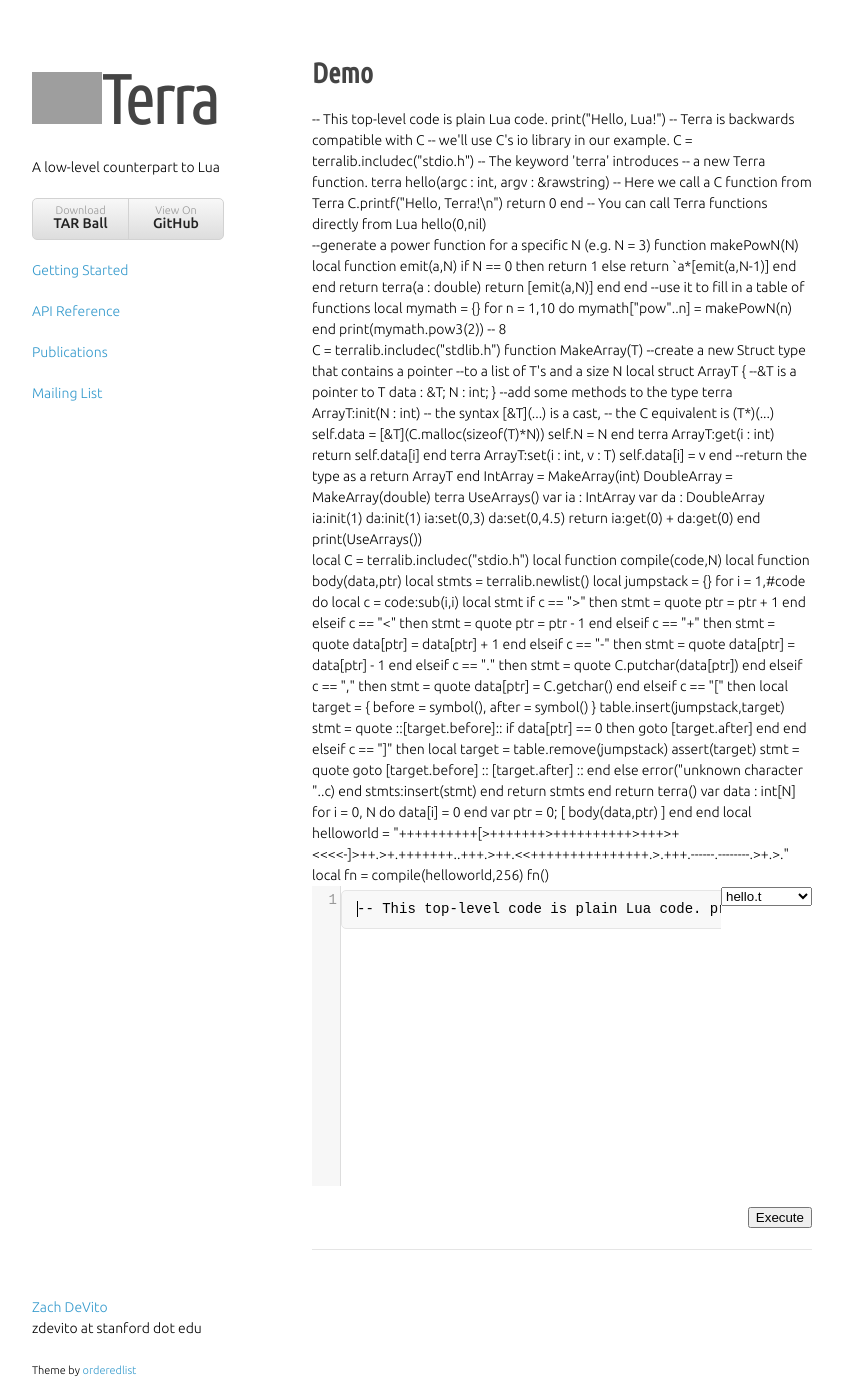
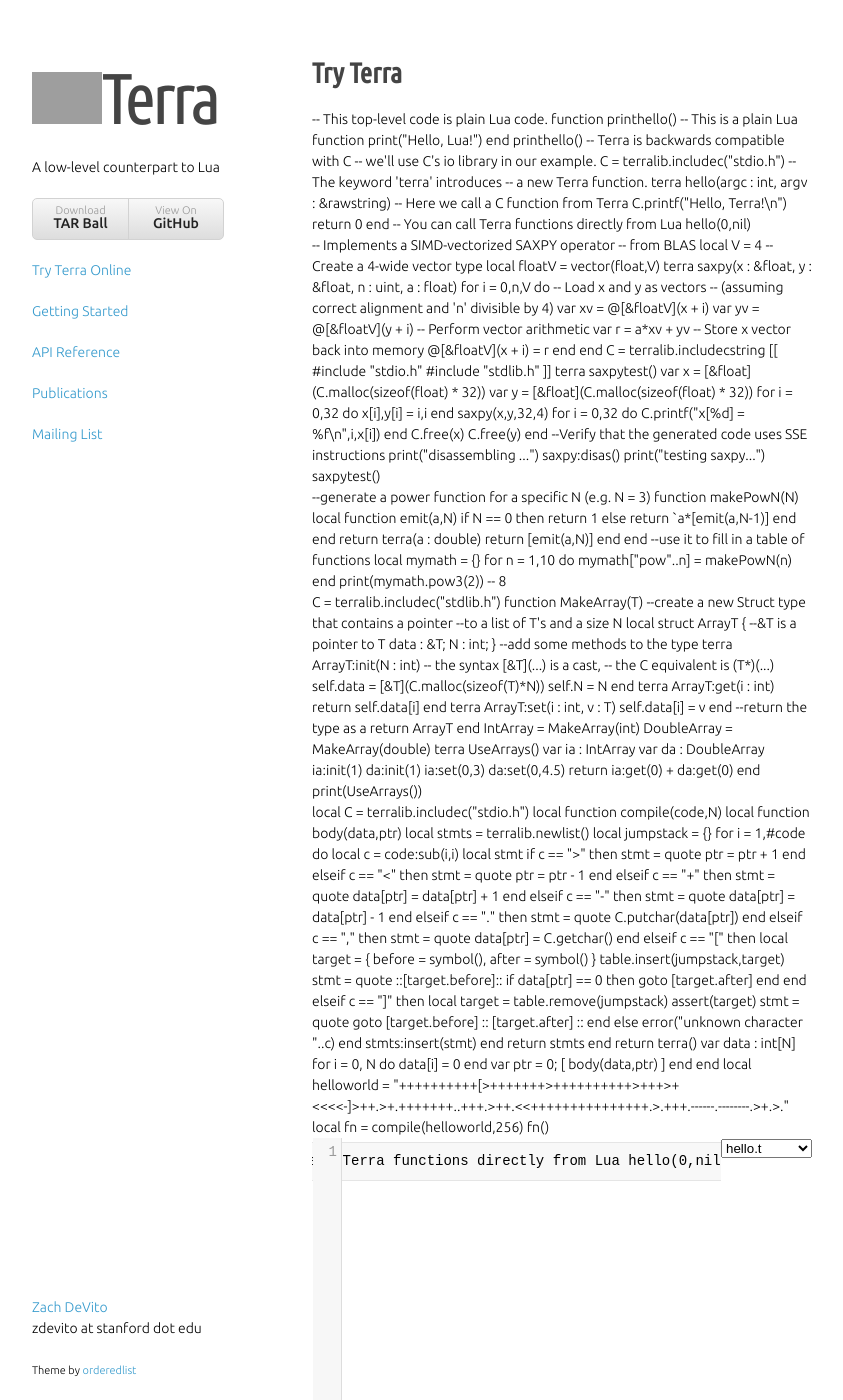
Before and after one commit to terralang/terra, a Jekyll site: the page built from demo.html, in a window 1280 px wide and 1400 px high. Shown: the whole window, without its empty margins (218-1061 px from the left). Built offline with Jekyll 4.4.1, drawn with Linux system fonts in a browser that asks for light colours; nearby versions of some CDN libraries; some web fonts are replaced; library files that are not in the unit come from our copies; grey boxes are pictures that could not be loaded.

Commit message:
linking demo to main page.

```diff
--- a/_layouts/post.html
+++ b/_layouts/post.html
@@ -35,6 +35,7 @@
         <ul>
           <li><a href="https://github.com/zdevito/terra/tarball/master">Download <strong>TAR Ball</strong></a></li><li><a href="http://github.com/zdevito/terra">View On <strong>GitHub</strong></a></li>
         </ul>
+        <p><a href="demo.html">Try Terra Online</a></p>
         <p><a href="getting-started.html" >Getting Started</a></p>
         <p><a href="api.html" >API Reference</a></p>
         <p><a href="publications.html">Publications</a></p>
--- a/demo.html
+++ b/demo.html
@@ -1,11 +1,18 @@
 ---
 layout: post
-title: Terra Demo
+title: Try Terra
 ---
-<h1 id='installing_terra'>Demo</h1>
+<link rel="stylesheet" href="stylesheets/codemirror.css">
+<script src="javascripts/codemirror.js"></script>
+<script src="javascripts/lua.js"></script>
+<h1 id='installing_terra'>Try Terra</h1>
 <div class="example" id="hello.t" >
 -- This top-level code is plain Lua code.
-print("Hello, Lua!")
+function printhello()
+    -- This is a plain Lua function
+    print("Hello, Lua!")
+end
+printhello()
 
 -- Terra is backwards compatible with C
 -- we'll use C's io library in our example.
@@ -22,6 +29,53 @@
 -- You can call Terra functions directly from Lua
 hello(0,nil)
 </div>
+
+<div class="example" id="vectors.t">
+
+-- Implements a SIMD-vectorized SAXPY operator
+-- from BLAS
+local V = 4
+-- Create a 4-wide vector type
+local floatV = vector(float,V)
+terra saxpy(x : &float, y : &float, n : uint, a : float)
+	for i = 0,n,V do
+	 -- Load x and y as vectors
+	 -- (assuming correct alignment and 'n' divisible by 4)
+  	 var xv = @[&floatV](x + i)
+     var yv = @[&floatV](y + i)
+     -- Perform vector arithmetic
+     var r = a*xv + yv
+     -- Store x vector back into memory
+  	 @[&floatV](x + i) = r
+  end
+end
+
+C = terralib.includecstring [[
+    #include "stdio.h"
+    #include "stdlib.h"
+]]
+terra saxpytest()
+  var x = [&float](C.malloc(sizeof(float) * 32))
+  var y = [&float](C.malloc(sizeof(float) * 32))
+  for i = 0,32 do
+  	x[i],y[i] = i,i
+  end
+  saxpy(x,y,32,4)
+  for i = 0,32 do
+     C.printf("x[%d] = %f\n",i,x[i])
+  end
+  C.free(x)
+  C.free(y)
+end
+
+--Verify that the generated code uses SSE instructions
+print("disassembling ...")
+saxpy:disas()
+
+print("testing saxpy...")
+saxpytest()
+</div>
+
 <div class="example" id="pow.t">
 --generate a power function for a specific N (e.g. N = 3)
 function makePowN(N)
@@ -165,9 +219,6 @@
 </div>
 <div id="editor">
 </div>
-<link rel="stylesheet" href="stylesheets/codemirror.css">
-<script src="javascripts/codemirror.js"></script>
-<script src="javascripts/lua.js"></script>
 <script>
 var codemirror = CodeMirror(document.getElementById("editor"), {
   value: "",
@@ -182,6 +233,8 @@
 	var name = o.options[o.selectedIndex].value
 	var content = document.getElementById(name).innerText
 	codemirror.setValue(content.replace(/^\n/,""))
+	codemirror.setCursor(codemirror.lineCount(),0)
+	codemirror.focus()
 }
 function finishresult(data) {
 	var r = document.getElementById("result")
```
Also changed, not shown: index.md (+6 -2 lines).
